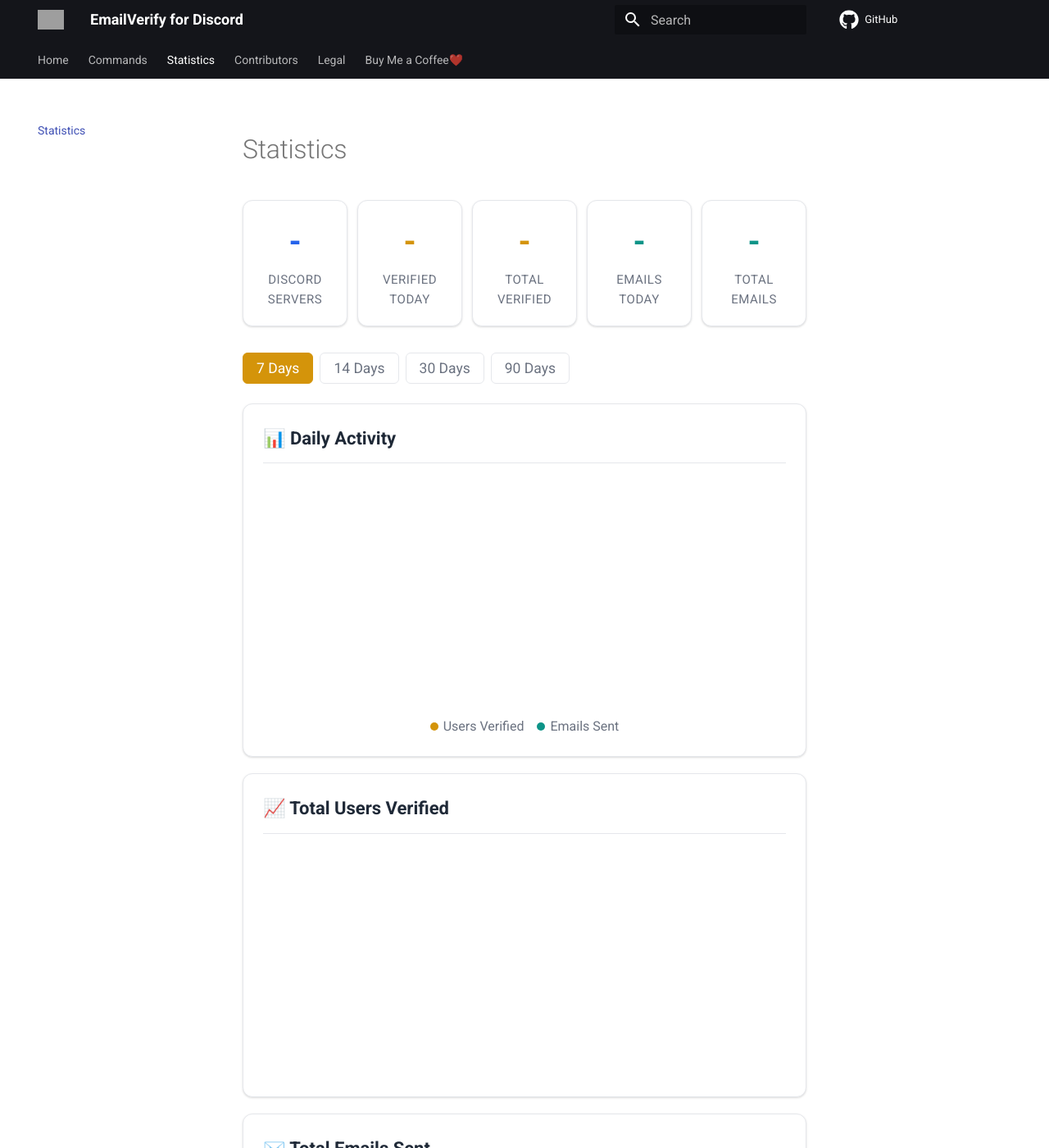
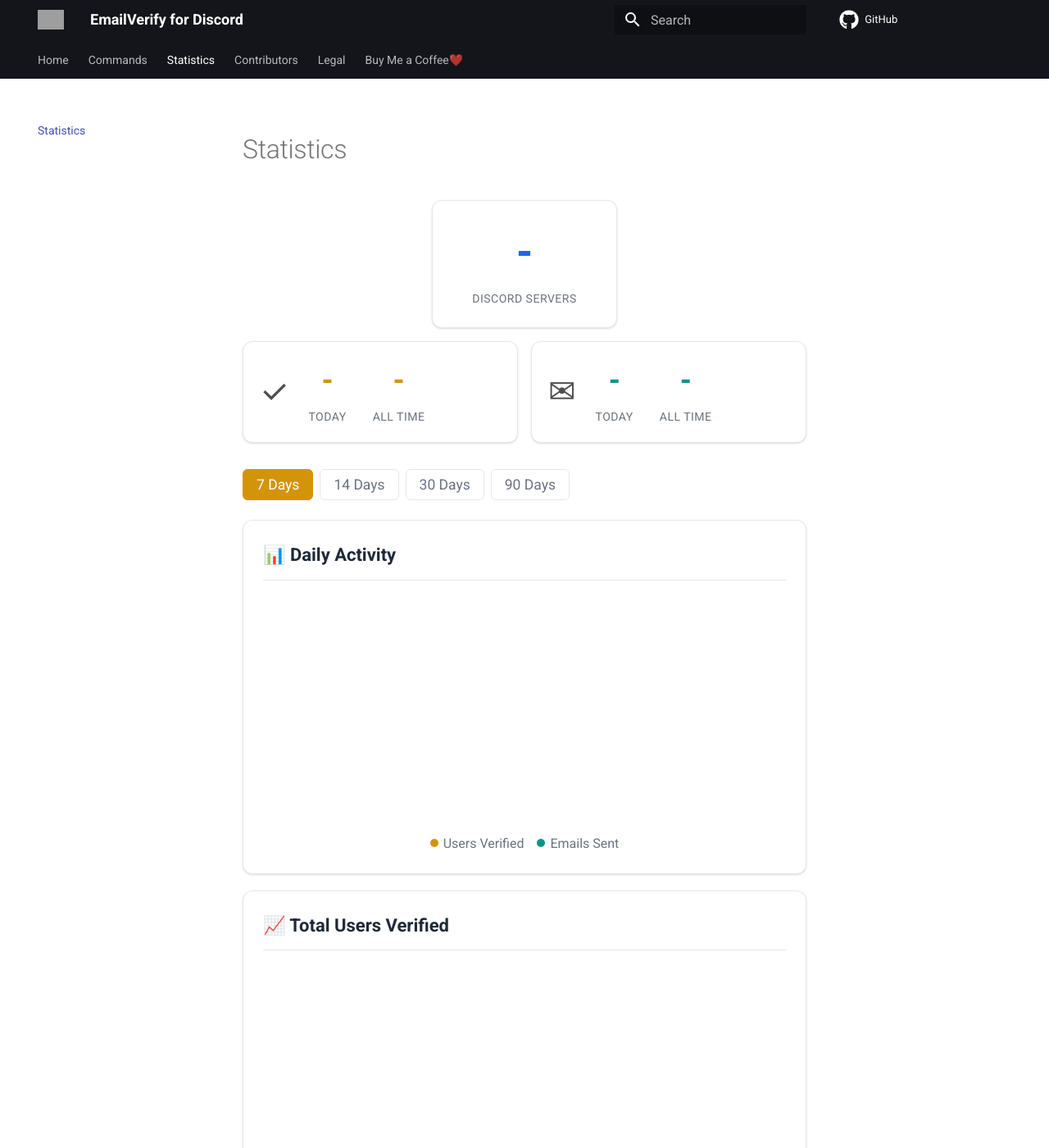
Before and after one commit to lkaesberg/EmailVerify, an MkDocs documentation site: the page built from docs/statistics.md, in a window 1280 px wide and 1400 px high. Shown: the whole window at 82% size. Built offline with MkDocs 1.6.1 and Material for MkDocs 9.7.7, drawn with Linux system fonts in a browser that asks for light colours; comment, search, counter and statistics services are not loaded; grey boxes are pictures that could not be loaded.

Commit message:
refactor: restructure statistics layout for improved responsiveness and visual clarity

```diff
--- a/docs/statistics.md
+++ b/docs/statistics.md
@@ -17,23 +17,56 @@
     --shadow-hover: 0 4px 6px rgba(0,0,0,0.1), 0 2px 4px rgba(0,0,0,0.06);
 }
 
-.stats-grid {
-    display: grid;
-    grid-template-columns: repeat(5, 1fr);
-    gap: 12px;
+.stats-wrapper {
+    display: flex;
+    flex-direction: column;
+    gap: 16px;
     margin-bottom: 32px;
 }
 
-@media (max-width: 768px) {
-    .stats-grid {
-        grid-template-columns: repeat(3, 1fr);
-    }
+.stats-hero {
+    display: flex;
+    justify-content: center;
 }
 
-@media (max-width: 480px) {
-    .stats-grid {
-        grid-template-columns: repeat(2, 1fr);
-    }
+.stats-hero .stat-card {
+    padding: 24px 48px;
+}
+
+.stats-hero .stat-value {
+    font-size: 2.5rem;
+}
+
+.stats-row {
+    display: grid;
+    grid-template-columns: repeat(2, 1fr);
+    gap: 16px;
+}
+
+.stat-group {
+    background: var(--bg-card);
+    border-radius: 12px;
+    padding: 20px;
+    border: 1px solid var(--border-color);
+    box-shadow: var(--shadow);
+    display: flex;
+    align-items: center;
+    gap: 24px;
+}
+
+.stat-group-icon {
+    font-size: 2rem;
+    opacity: 0.8;
+}
+
+.stat-group-content {
+    display: flex;
+    gap: 32px;
+    flex: 1;
+}
+
+.stat-item {
+    text-align: center;
 }
 
 .stat-card {
@@ -46,13 +79,13 @@
     transition: transform 0.2s ease, box-shadow 0.2s ease;
 }
 
-.stat-card:hover {
+.stat-card:hover, .stat-group:hover {
     transform: translateY(-2px);
     box-shadow: var(--shadow-hover);
 }
 
 .stat-value {
-    font-size: 1.875rem;
+    font-size: 1.75rem;
     font-weight: 700;
     color: var(--accent-gold);
     font-family: 'JetBrains Mono', 'Fira Code', monospace;
@@ -63,11 +96,23 @@
 .stat-value.blue { color: var(--accent-blue); }
 
 .stat-label {
-    font-size: 0.75rem;
+    font-size: 0.7rem;
     color: var(--text-muted);
     text-transform: uppercase;
     letter-spacing: 0.5px;
     font-weight: 500;
+}
+
+@media (max-width: 600px) {
+    .stats-row {
+        grid-template-columns: 1fr;
+    }
+    .stat-group-content {
+        gap: 16px;
+    }
+    .stats-hero .stat-card {
+        padding: 20px 32px;
+    }
 }
 
 .chart-section {
@@ -158,26 +203,40 @@
 }
 </style>
 
-<div class="stats-grid">
-    <div class="stat-card">
-        <div class="stat-value blue" id="serverCount">-</div>
-        <div class="stat-label">Discord Servers</div>
+<div class="stats-wrapper">
+    <div class="stats-hero">
+        <div class="stat-card">
+            <div class="stat-value blue" id="serverCount">-</div>
+            <div class="stat-label">Discord Servers</div>
+        </div>
     </div>
-    <div class="stat-card">
-        <div class="stat-value" id="verifiedToday">-</div>
-        <div class="stat-label">Verified Today</div>
-    </div>
-    <div class="stat-card">
-        <div class="stat-value" id="verifiedAll">-</div>
-        <div class="stat-label">Total Verified</div>
-    </div>
-    <div class="stat-card">
-        <div class="stat-value teal" id="emailsToday">-</div>
-        <div class="stat-label">Emails Today</div>
-    </div>
-    <div class="stat-card">
-        <div class="stat-value teal" id="emailsAll">-</div>
-        <div class="stat-label">Total Emails</div>
+    <div class="stats-row">
+        <div class="stat-group">
+            <div class="stat-group-icon">✓</div>
+            <div class="stat-group-content">
+                <div class="stat-item">
+                    <div class="stat-value" id="verifiedToday">-</div>
+                    <div class="stat-label">Today</div>
+                </div>
+                <div class="stat-item">
+                    <div class="stat-value" id="verifiedAll">-</div>
+                    <div class="stat-label">All Time</div>
+                </div>
+            </div>
+        </div>
+        <div class="stat-group">
+            <div class="stat-group-icon">✉</div>
+            <div class="stat-group-content">
+                <div class="stat-item">
+                    <div class="stat-value teal" id="emailsToday">-</div>
+                    <div class="stat-label">Today</div>
+                </div>
+                <div class="stat-item">
+                    <div class="stat-value teal" id="emailsAll">-</div>
+                    <div class="stat-label">All Time</div>
+                </div>
+            </div>
+        </div>
     </div>
 </div>
 
```
